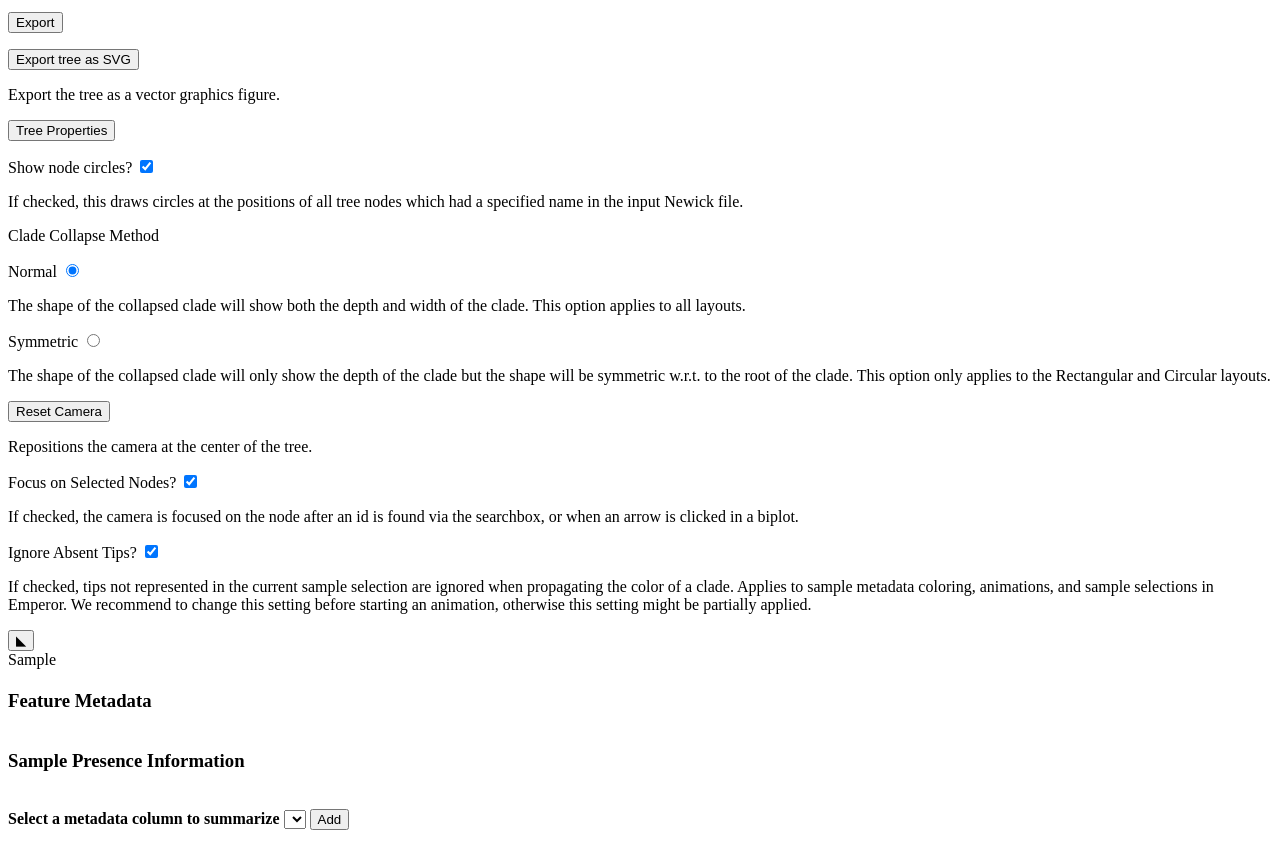
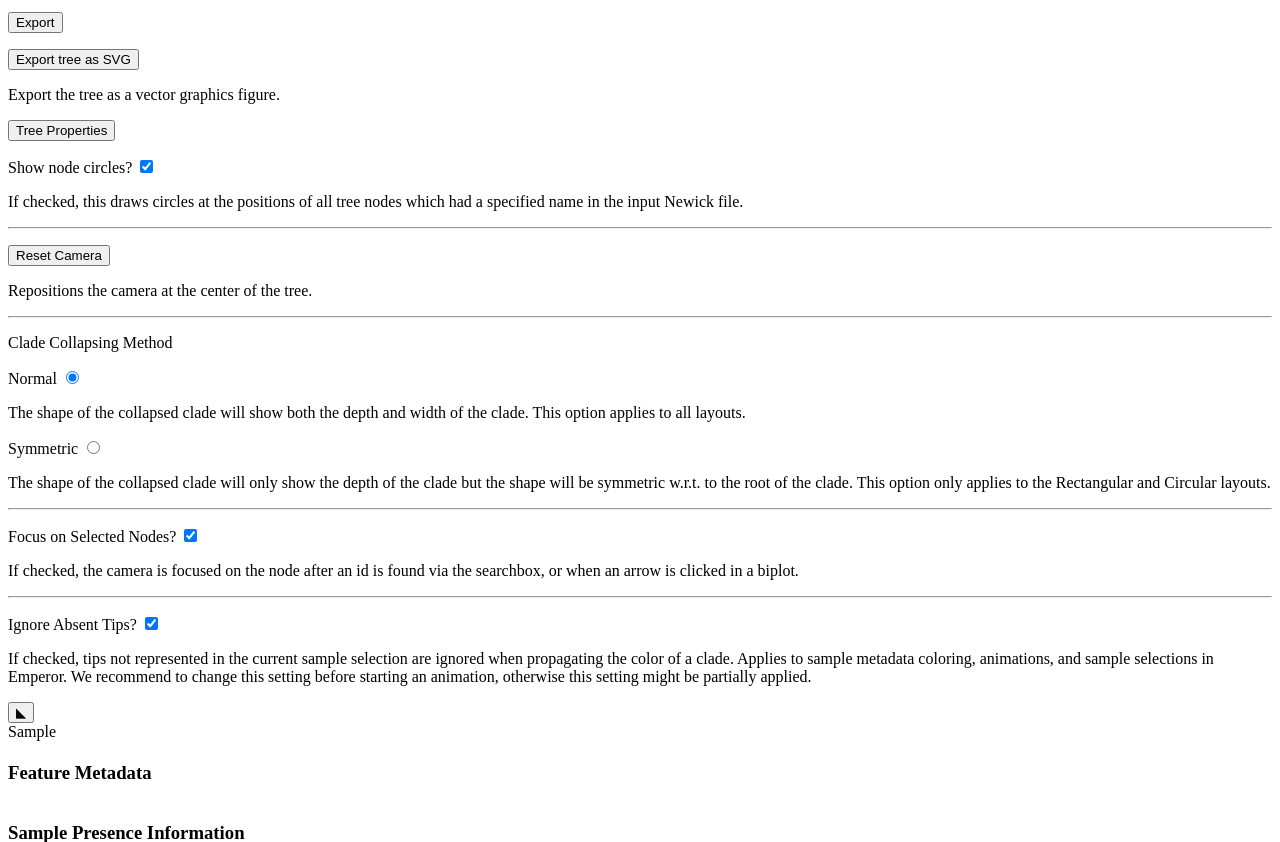
Before and after one commit to biocore/empress, a Python web app: template empress/support_files/templates/empress-template.html in a window 1280 px wide. Shown: the part 1586-2428 px from the top of the page. Run offline with Jinja, Linux system fonts and the light colour scheme; the template is opened without the code that fills it: most values are stand-ins (such as "Sample title", 1, 10 or a date in 2020); lists and menus that the app fills with data are empty.

Commit message:
ENH: polish up "tree properties" UI in side panel

```diff
--- a/empress/support_files/css/empress.css
+++ b/empress/support_files/css/empress.css
@@ -679,3 +679,8 @@ p.side-header button:hover,
 .selected-metadata-choice {
     background-color: #333 !important;
 }
+
+.side-panel-inner-header {
+    font-weight: bold;
+    justify-content: center !important;
+}
--- a/empress/support_files/templates/side-panel.html
+++ b/empress/support_files/templates/side-panel.html
@@ -238,8 +238,16 @@
     If checked, this draws circles at the positions of all tree nodes
     which had a specified name in the input Newick file.
   </p>
-  <p class="side-panel-notes">
-    Clade Collapse Method
+  <hr />
+  <p>
+    <button id="center-tree-btn">Reset Camera</button>
+  </p>
+  <p class="side-panel-notes indented">
+    Repositions the camera at the center of the tree.
+  </p>
+  <hr />
+  <p class="side-panel-inner-header">
+    Clade Collapsing Method
   </p>
   <p>
     <label for="normal">Normal</label>
@@ -260,12 +268,7 @@
     the shape will be symmetric w.r.t. to the root of the clade. This option
     only applies to the Rectangular and Circular layouts.
   </p>
-  <p>
-    <button id="center-tree-btn">Reset Camera</button>
-  </p>
-  <p class="side-panel-notes indented">
-    Repositions the camera at the center of the tree.
-  </p>
+  <hr />
   <p>
     <label for="focus-on-node-chk">Focus on Selected Nodes?</label>
     <input id="focus-on-node-chk" type="checkbox" checked="true"
@@ -275,6 +278,7 @@
     If checked, the camera is focused on the node after an id is found via
     the searchbox, or when an arrow is clicked in a biplot.
   </p>
+  <hr />
   <p>
     <label for="absent-tip-chk">Ignore Absent Tips?</label>
     <input id="absent-tip-chk" type="checkbox" checked="true"
```
